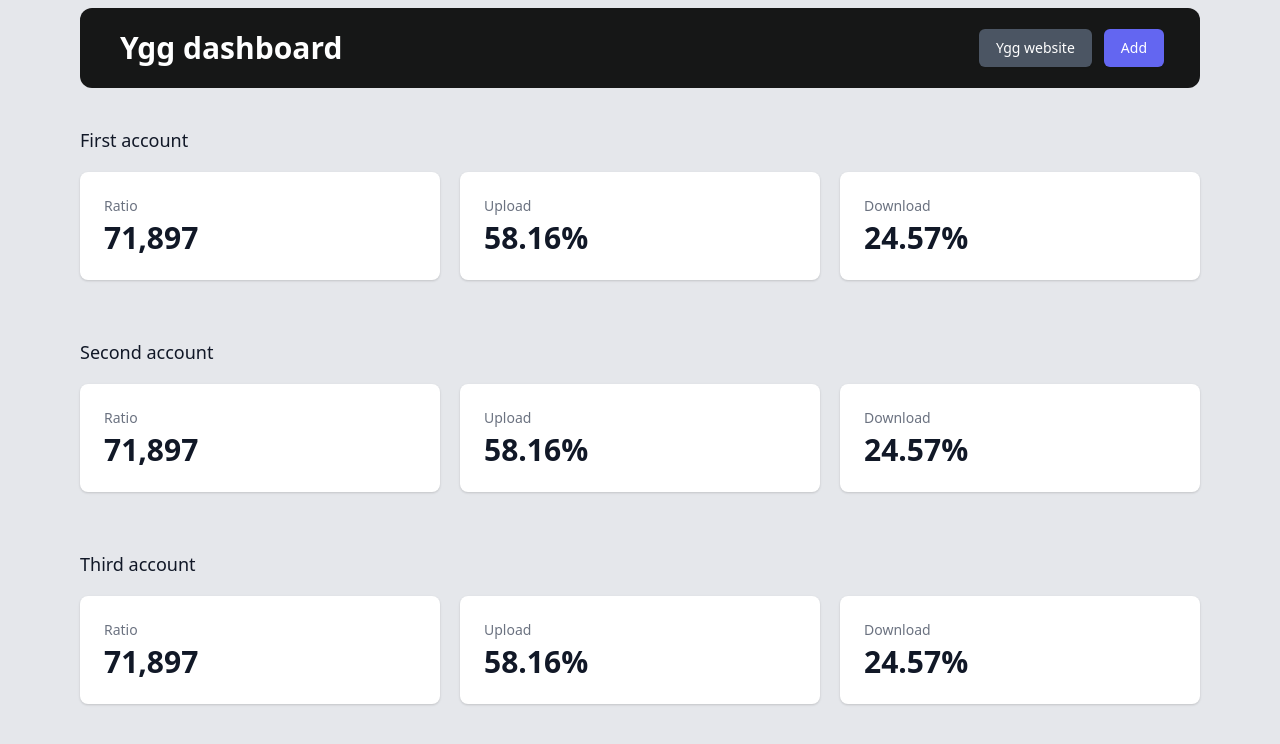
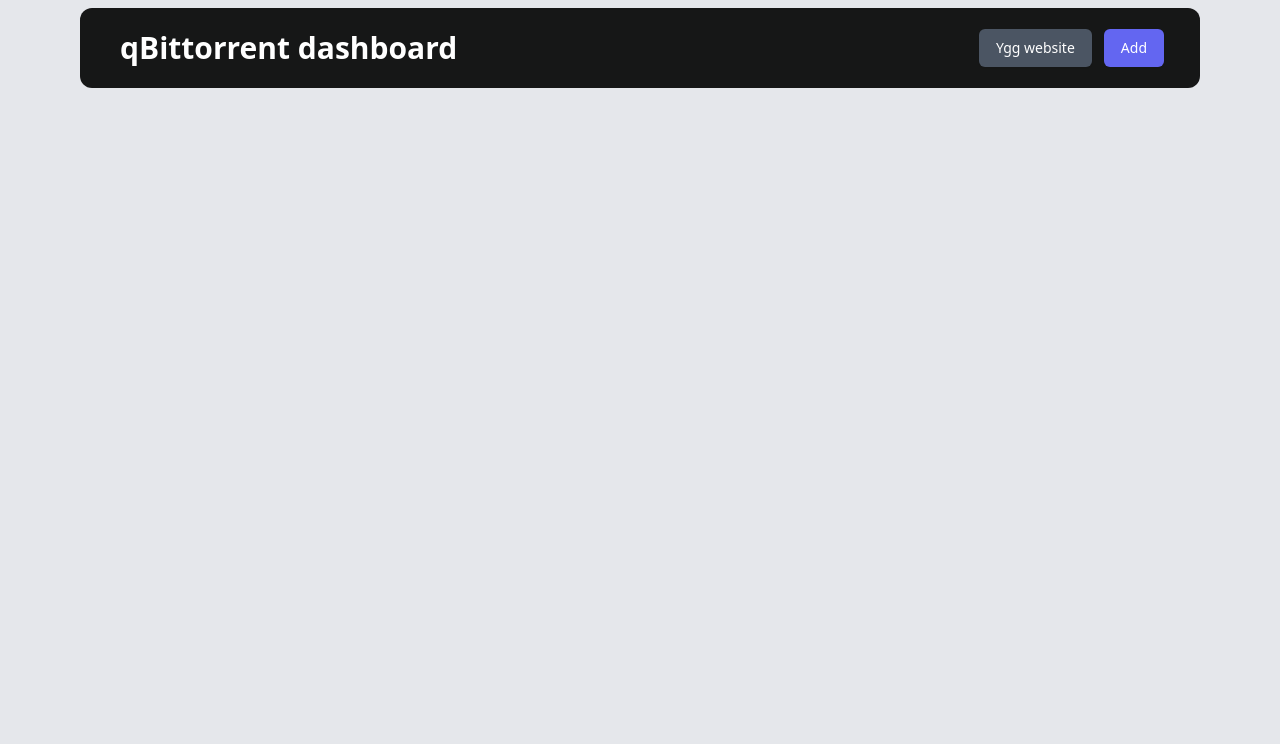
Before and after one commit to MathieuGery/qBittorrent-dashboard, a React (Create React App) app: page / in a window 1280 px wide. Shown: the top 744 px of the page. Built offline with nearby package versions, Linux system fonts and the light colour scheme.

Commit message:
[+] Can now add dynamic multiple stats components

```diff
--- a/src/App.js
+++ b/src/App.js
@@ -1,14 +1,18 @@
 import './App.css';
+import React, { useState } from 'react';
 import Header from "./partials/header";
 import Stats from "./partials/stats";
 
 function App() {
+
+    const [statsList, setStatsList] = useState([]);
+
   return (
       <div className="flex flex-col min-h-screen overflow-hidden bg-gray-200">
-        <Header/>
-        <Stats account={"First account"}/>
-        <Stats account={"Second account"}/>
-        <Stats account={"Third account"}/>
+        <Header statsList={statsList} setStatsList={setStatsList}/>
+          <div>
+              {statsList}
+          </div>
     </div>
   );
 }
--- a/src/partials/header.js
+++ b/src/partials/header.js
@@ -1,6 +1,7 @@
 import React, { useState, useEffect } from 'react';
+import Stats from "./stats";
 
-function Header() {
+function Header(props) {
 
     const [top, setTop] = useState(true);
 
@@ -13,15 +14,17 @@
         return () => window.removeEventListener('scroll', scrollHandler);
     }, [top]);
 
+    const addStatsComponent = event => {
+        props.setStatsList(props.statsList.concat(<Stats/>));
+    };
+
     return (
         <header
             className={`relative z-30 md:bg-opacity-90 transition mt-2 mx-20 bg-black duration-300 ease-in-out rounded-xl ${!top && 'bg-white blur shadow-lg'}`}>
-
-
             <div className="md:flex md:items-center md:justify-between h-4/5 md:h-20">
                 <div className="flex-1 min-w-0 ml-10 mt-4 md:mt-0">
                     <h2 className={`text-2xl font-bold leading-7 text-white sm:text-3xl sm:truncate ${!top && 'text-black'}`}>
-                        Ygg dashboard
+                        qBittorrent dashboard
                     </h2>
                 </div>
                 <div className="mt-4 mb-4 md:mb-0 ml-4 flex md:mt-0 md:ml-4 mr-9">
@@ -31,6 +34,7 @@
                         Ygg website
                     </button>
                     <button type="button"
+                            onClick={(e) => {e.preventDefault(); addStatsComponent()}}
                             className="ml-3 inline-flex items-center px-4 py-2 border border-transparent rounded-md shadow-sm text-sm font-medium text-white bg-indigo-500 hover:bg-indigo-600 focus:outline-none focus:ring-2 focus:ring-offset-2 focus:ring-offset-gray-800 focus:ring-indigo-500">
                         Add
                     </button>
```
